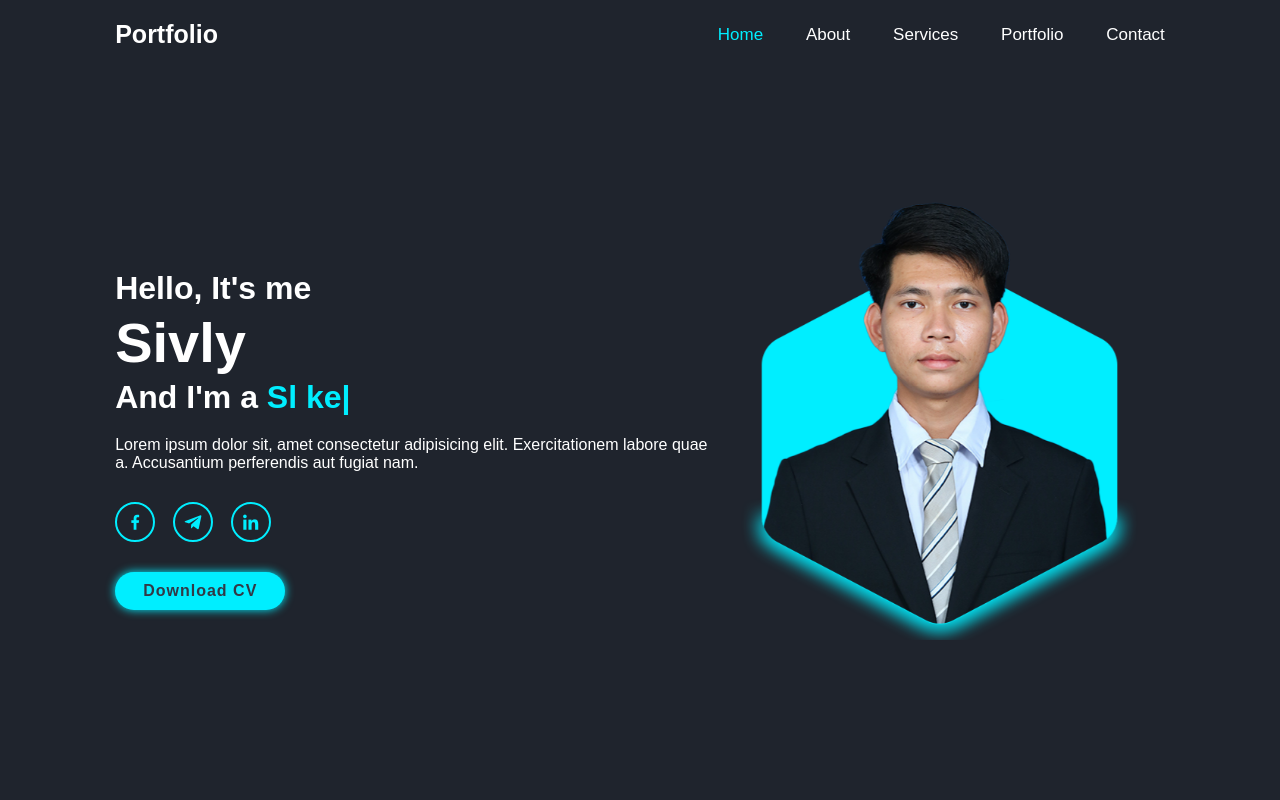
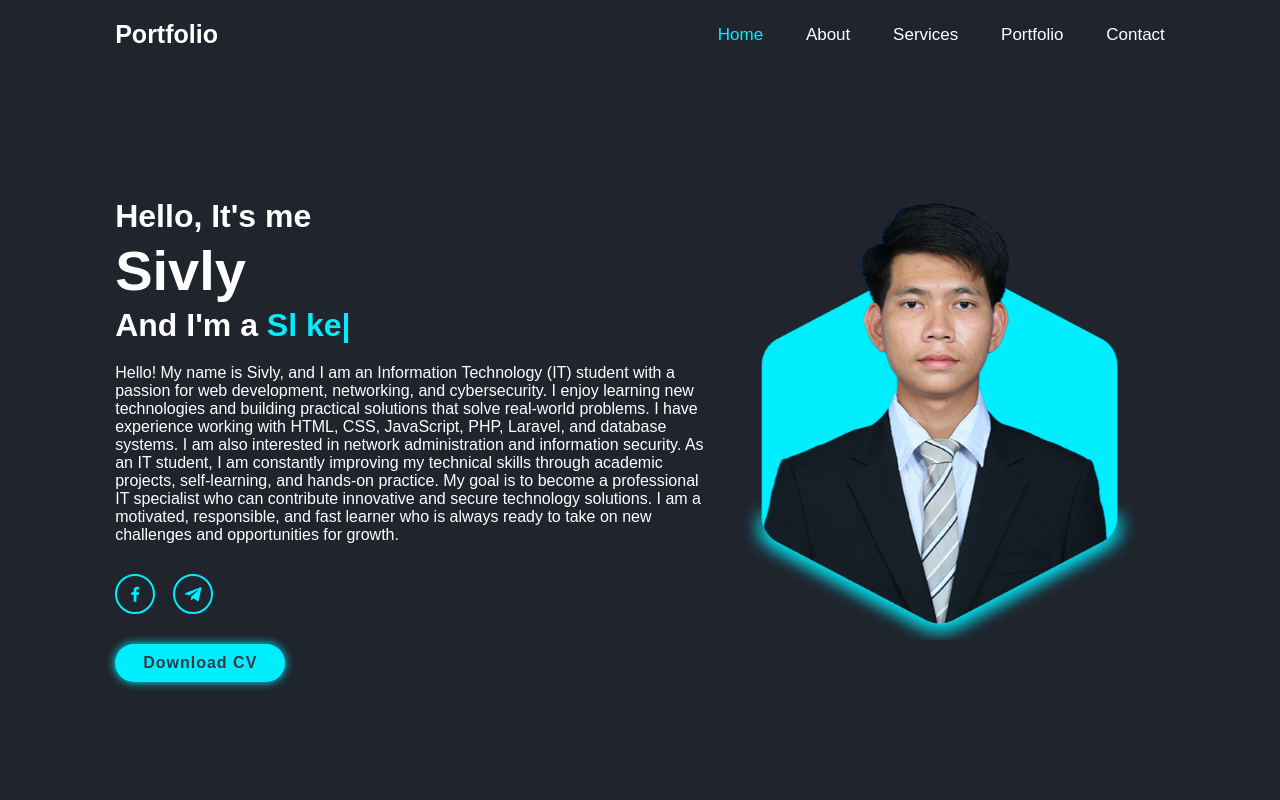
Before and after one commit to Sivly-Smos/test-web, a plain HTML site: page index.html in a window 1280 px wide. Shown: the top 800 px of the page. Drawn offline with nearby package versions, Linux system fonts and the light colour scheme.

Commit message:
Update project

```diff
--- a/index.html
+++ b/index.html
@@ -32,13 +32,29 @@
         <h1>Sivly</h1>
         <h3>And I'm a <span class="multiple-text"></span></h3>
         <p>
-          Lorem ipsum dolor sit, amet consectetur adipisicing elit.
-          Exercitationem labore quae a. Accusantium perferendis aut fugiat nam.
+          Hello! My name is Sivly, and I am an Information Technology (IT)
+          student with a passion for web development, networking, and
+          cybersecurity. I enjoy learning new technologies and building
+          practical solutions that solve real-world problems. I have experience
+          working with HTML, CSS, JavaScript, PHP, Laravel, and database
+          systems. I am also interested in network administration and
+          information security. As an IT student, I am constantly improving my
+          technical skills through academic projects, self-learning, and
+          hands-on practice. My goal is to become a professional IT specialist
+          who can contribute innovative and secure technology solutions. I am a
+          motivated, responsible, and fast learner who is always ready to take
+          on new challenges and opportunities for growth.
         </p>
         <div class="social-media">
-          <a href="#"><i class="bx bxl-facebook"></i></a>
-          <a href="#"><i class="bx bxl-telegram"></i></a>
-          <a href="#"><i class="bx bxl-linkedin"></i></a>
+          <a
+            href="https://www.facebook.com/share/1GyiRY4Rmn/?mibextid=wwXIfr"
+            target="_blank"
+            ><i class="bx bxl-facebook"></i
+          ></a>
+          <a href="https://t.me/sivly168k" target="_blank"
+            ><i class="bx bxl-telegram"></i
+          ></a>
+          <!-- <a href="#"><i class="bx bxl-linkedin"></i></a> -->
         </div>
         <a href="#" class="btn">Download CV</a>
       </div>
```
